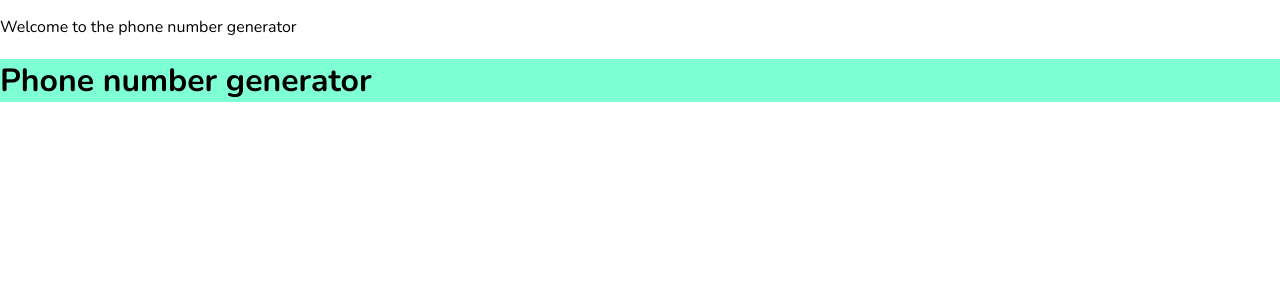
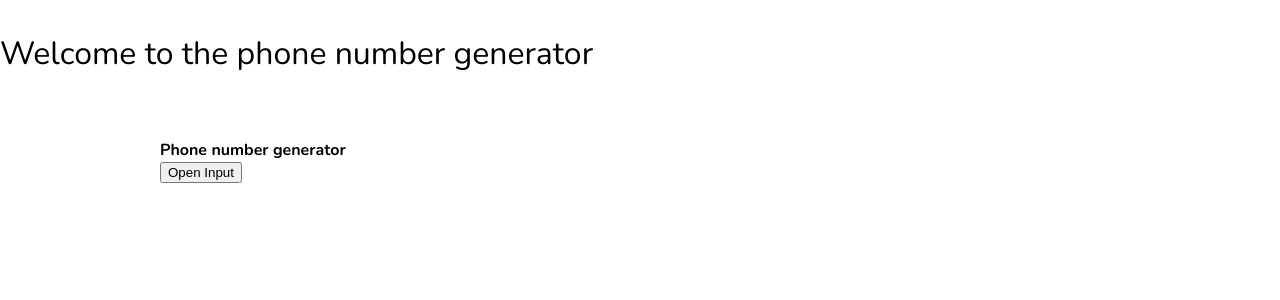
Before and after one commit to KaiserPhemi/phone-num-generator, a React app: page / in a window 1280 px wide. Shown: the top 300 px of the page. Built offline with nearby package versions, Linux system fonts and the light colour scheme.

Commit message:
ch()
- refactor random number generator
- add event handlers for homepage

```diff
--- a/src/components/App.jsx
+++ b/src/components/App.jsx
@@ -1,17 +1,76 @@
 // react libraries
-import React from "react";
+import React, { Component } from "react";
+
+// components
 import HomePage from "./pages/HomePage";
+
+// import util
+import createNumberSet from "../utils/randGenerator.js";
 
 /**
  * @desc
  */
-const App = () => {
-  return (
-    <div>
-      <p>Welcome to the phone number generator</p>
-      <HomePage />
-    </div>
-  );
-};
+class App extends Component {
+  /**
+   * @desc component state
+   */
+  state = {
+    count: 0,
+    phoneNumberAmount: 0,
+    openInput: false,
+    generatedNumbers: []
+  };
+
+  changeValue = evt => {
+    evt.preventDefault();
+    this.setState({ phoneNumberAmount: evt.target.value });
+  };
+
+  generateNumber = () => {
+    const num = Number(this.state.phoneNumberAmount);
+    if (num <= 0) {
+      return "Please supply a value greater than 1";
+    } else {
+      const numArr = createNumberSet(num);
+      this.setState({ generatedNumbers: Array.from(numArr) });
+    }
+  };
+  /**
+   * @desc handles generating number
+   */
+  handleClick = () => {
+    this.setState({ openInput: !this.state.openInput });
+  };
+
+  /**
+   * @desc
+   */
+  render() {
+    const { generatedNumbers } = this.state;
+    return (
+      <div className="app_wrapper">
+        <header>
+          <p>Welcome to the phone number generator</p>
+        </header>
+        <HomePage
+          handleClick={this.handleClick}
+          openInput={this.state.openInput}
+          numValue={this.state.phoneNumberAmount}
+          changeValue={this.changeValue}
+          generateNumber={this.generateNumber}
+        />
+        {generatedNumbers.length > 0 && (
+          <p>A total of {generatedNumbers.length} number(s) was generated.</p>
+        )}
+        {generatedNumbers.length > 0 &&
+          generatedNumbers.map((phoneNum, index) => (
+            <div key={index}>
+              <span>{`0${phoneNum}`}</span>
+            </div>
+          ))}
+      </div>
+    );
+  }
+}
 
 export default App;
--- a/src/components/pages/HomePage.jsx
+++ b/src/components/pages/HomePage.jsx
@@ -7,10 +7,32 @@ import "./home_page.scss";
 /**
  * @desc
  */
-const HomePage = () => {
+const HomePage = ({
+  handleClick,
+  openInput,
+  numValue,
+  changeValue,
+  generateNumber
+}) => {
   return (
     <div className="home_page_wrapper">
       <h1>Phone number generator</h1>
+      <button onClick={() => handleClick()}>
+        {openInput ? "Close Input" : "Open Input"}
+      </button>
+      {openInput && (
+        <label>
+          <input
+            placeholder="amount of phone numbers"
+            type="number"
+            value={numValue}
+            onChange={changeValue}
+          />
+        </label>
+      )}
+      {openInput && (
+        <button onClick={() => generateNumber()}>Generate numbers</button>
+      )}
     </div>
   );
 };
--- a/src/components/pages/home_page.scss
+++ b/src/components/pages/home_page.scss
@@ -1,3 +1,5 @@
 .home_page_wrapper {
-  background-color: aquamarine;
+  width: 30rem;
+  margin: 0 auto;
+  padding: 2rem;
 }
--- a/src/styles/index.scss
+++ b/src/styles/index.scss
@@ -1,7 +1,30 @@
 $main_blue: #2654b8;
 
-body {
+html,
+body,
+div,
+span,
+object,
+h1,
+h2,
+h3,
+h4,
+h5,
+h6 {
   font-family: "Nunito", sans-serif;
   padding: 0;
   margin: 0;
+  border: 0;
+  outline: 0;
+  font-size: 100%;
+  vertical-align: baseline;
+  background: transparent;
 }
+
+.app_wrapper {
+  width: 50rem;
+  header > p {
+    font-size: 2rem;
+    margin: 2rem auto;
+  }
+}
--- a/src/utils/randGenerator.js
+++ b/src/utils/randGenerator.js
@@ -1,11 +1,15 @@
-// using set to avoid duplicates
-let phoneNumbers = new Set();
-
 /**
  * @desc generates random number
  */
 const generatePhoneNumber = () => {
-  return Math.floor(100000000 + Math.random() * 900000000);
+  const PHONE_NUM_DIGITS = 9;
+  const ADDED_DIGIT = 1;
+  const maxDigit = Math.pow(10, PHONE_NUM_DIGITS + ADDED_DIGIT);
+  const minDigit = Math.pow(10, PHONE_NUM_DIGITS);
+  const phoneNumber =
+    Math.floor(Math.random() * (maxDigit - minDigit + 1)) + minDigit;
+
+  return Number(("" + phoneNumber).substring(ADDED_DIGIT));
 };
 
 /**
@@ -13,15 +17,21 @@ const generatePhoneNumber = () => {
  * @param {number} setLength
  */
 const createNumberSet = setLength => {
+  let phoneNumbers = new Set();
   if (typeof setLength !== "number" || !setLength || setLength <= 0) {
     return "Array length must start from 1";
   } else {
     for (let i = 1; i <= setLength; i++) {
       const phoneNum = generatePhoneNumber();
-      phoneNumbers.add(phoneNum);
+      if (("" + phoneNum).length === 9) {
+        phoneNumbers.add(phoneNum);
+      } else {
+        console.log("missed", phoneNum);
+        continue;
+      }
     }
     return phoneNumbers;
   }
 };
 
-module.exports = createNumberSet;
+export default createNumberSet;
```
